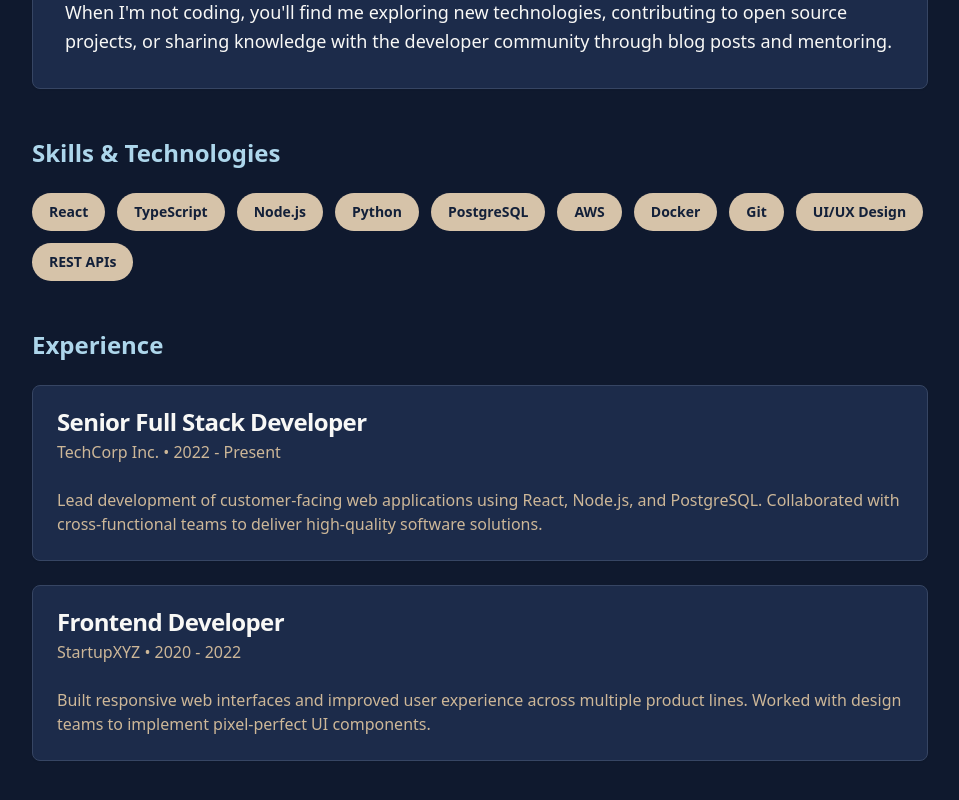
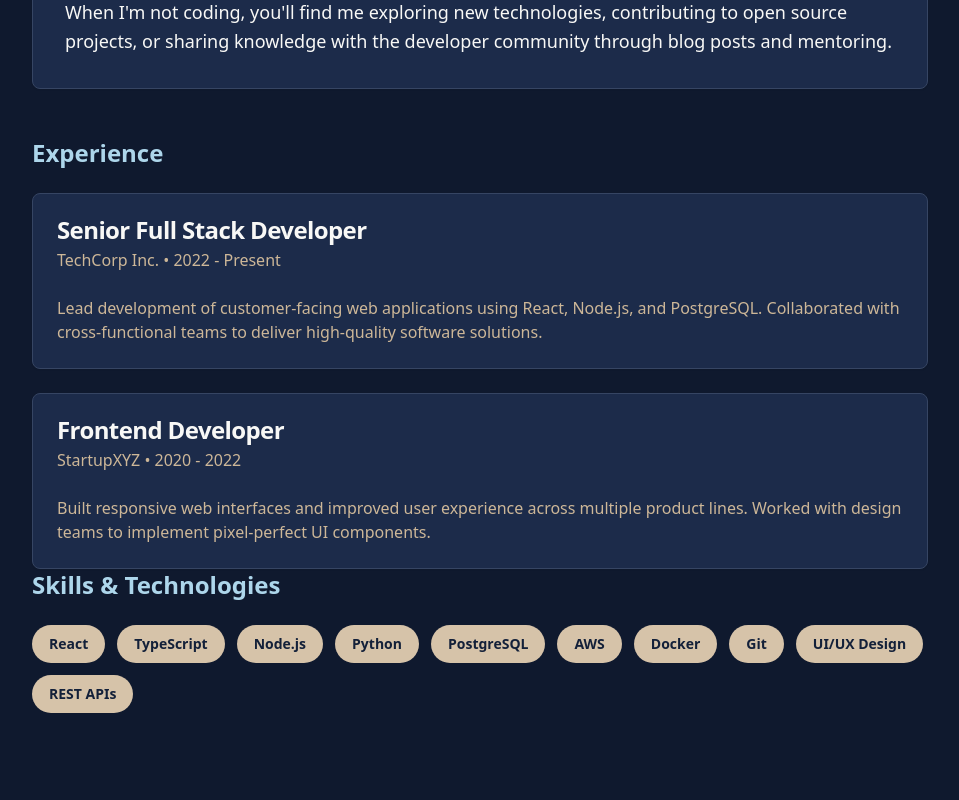
Before and after one commit to gerry-montemayor/portfolio, a React (Vite) app: page /about in a window 1280 px wide. Shown: the part 500-1300 px from the top of the page, without its empty margins (160-1119 px from the left). Built offline with nearby package versions, Linux system fonts and the light colour scheme.

Commit message:
Code edited in Lovable Code Editor
Edited UI in Lovable

```diff
--- a/src/pages/About.tsx
+++ b/src/pages/About.tsx
@@ -45,21 +45,7 @@ const About = () => {
           </Card>
         </div>
 
-        {/* Skills */}
-        <div className="mb-12">
-          <h2 className="text-2xl font-bold text-primary mb-6">Skills & Technologies</h2>
-          <div className="flex flex-wrap gap-3">
-            {skills.map((skill) => (
-              <Badge
-                key={skill}
-                variant="secondary"
-                className="text-sm py-2 px-4"
-              >
-                {skill}
-              </Badge>
-            ))}
-          </div>
-        </div>
+
 
         {/* Experience */}
         <div>
@@ -91,6 +77,21 @@ const About = () => {
             </Card>
           </div>
         </div>
+          {/* Skills */}
+        <div className="mb-12">
+          <h2 className="text-2xl font-bold text-primary mb-6">Skills & Technologies</h2>
+          <div className="flex flex-wrap gap-3">
+            {skills.map((skill) => (
+              <Badge
+                key={skill}
+                variant="secondary"
+                className="text-sm py-2 px-4"
+              >
+                {skill}
+              </Badge>
+            ))}
+          </div>
+        </div>
       </div>
     </div>
   );
--- a/src/pages/Home.tsx
+++ b/src/pages/Home.tsx
@@ -38,13 +38,13 @@ const Home = () => {
 
             <div className="flex gap-4 pt-4">
               <Button variant="ghost" size="icon">
-                <Github className="h-6 w-6" />
+                <Github className="h-5 w-5" />
               </Button>
               <Button variant="ghost" size="icon">
-                <Linkedin className="h-6 w-6" />
+                <Linkedin className="h-5 w-5" />
               </Button>
               <Button variant="ghost" size="icon">
-                <Mail className="h-6 w-6" />
+                <Mail className="h-5 w-5" />
               </Button>
             </div>
           </div>
```
